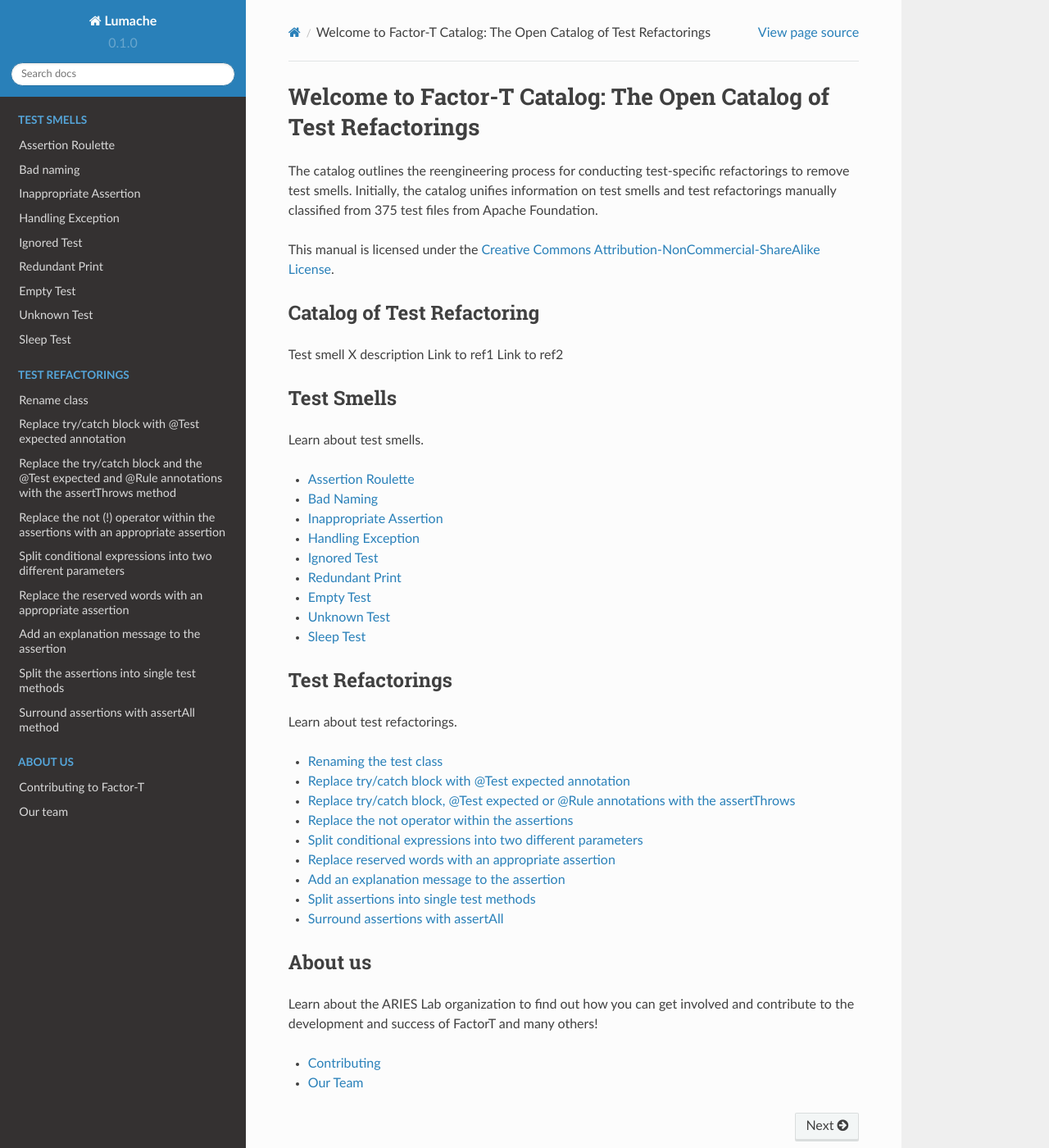
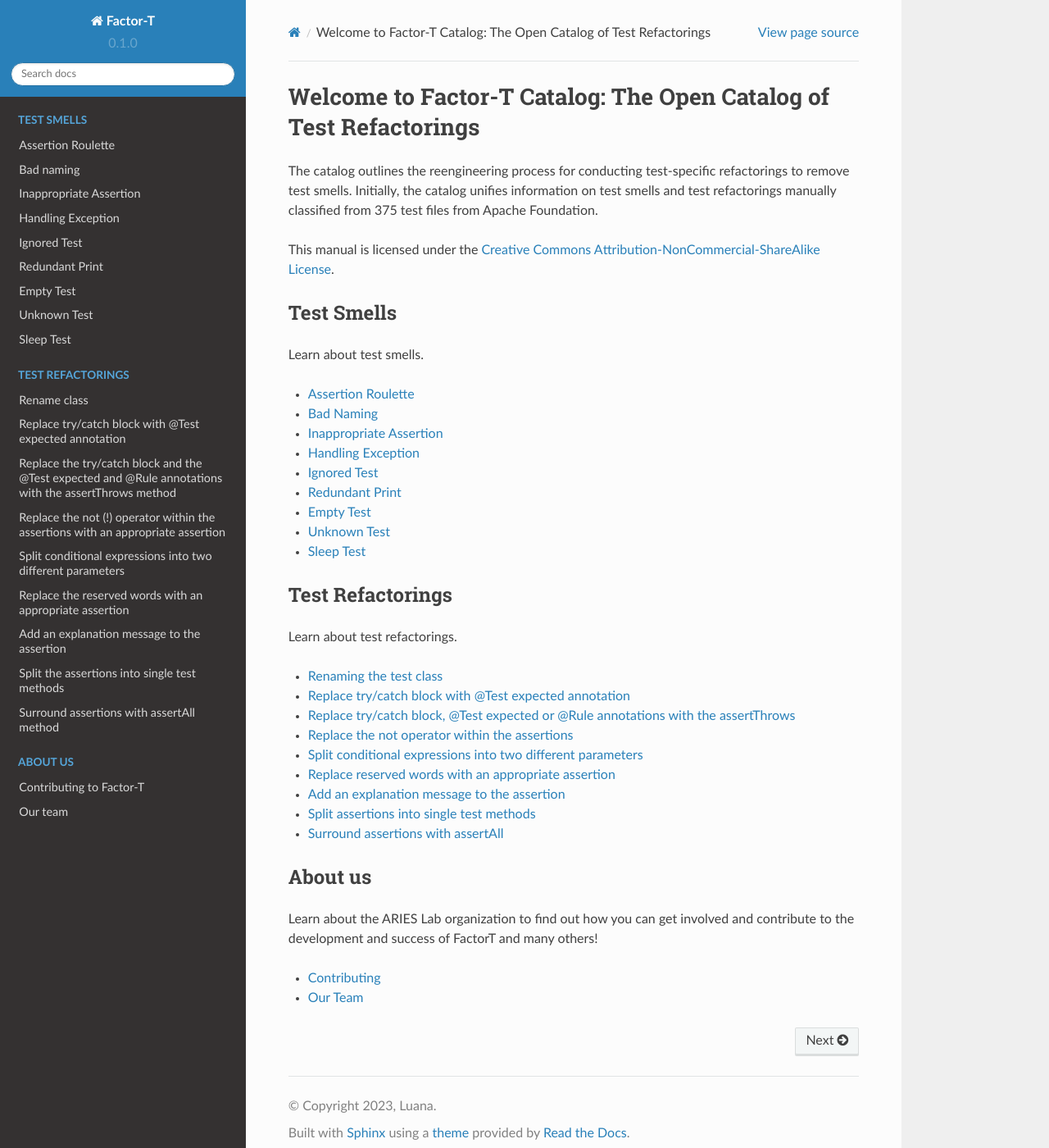
Before and after one commit to arieslab/tsr-catalog, a Sphinx documentation site: the page built from docs/source/index.rst, in a window 1280 px wide and 1400 px high. Shown: the whole window at 82% size. Built offline with Sphinx 7.4.7 and the Read the Docs theme 2.0.0, drawn with Linux system fonts in a browser that asks for light colours; some of the changed text lies outside the part shown.

Commit message:
fixing name

```diff
--- a/docs/source/api.rst
+++ b/docs/source/api.rst
@@ -4,4 +4,4 @@ API
 .. autosummary::
    :toctree: generated
 
-   lumache
+   Factor-T
--- a/docs/source/conf.py
+++ b/docs/source/conf.py
@@ -2,9 +2,9 @@
 
 # -- Project information
 
-project = 'Lumache'
-copyright = '2021, Graziella'
-author = 'Graziella'
+project = 'Factor-T'
+copyright = '2023, Luana'
+author = 'Luana'
 
 release = '0.1'
 version = '0.1.0'
--- a/docs/source/index.rst
+++ b/docs/source/index.rst
@@ -4,13 +4,6 @@ Welcome to Factor-T Catalog: The Open Catalog of Test Refactorings
 The catalog outlines the reengineering process for conducting test-specific refactorings to remove test smells. Initially, the catalog unifies information on test smells and test refactorings manually classified from 375 test files from Apache Foundation.
 
 This manual is licensed under the `Creative Commons Attribution-NonCommercial-ShareAlike License <https://creativecommons.org/licenses/by-nc-sa/1.0/>`_.
-
-
-Catalog of Test Refactoring
-------------------------------
-
-Test smell X description
-Link to ref1 Link to ref2
 
 
 Test Smells
```
